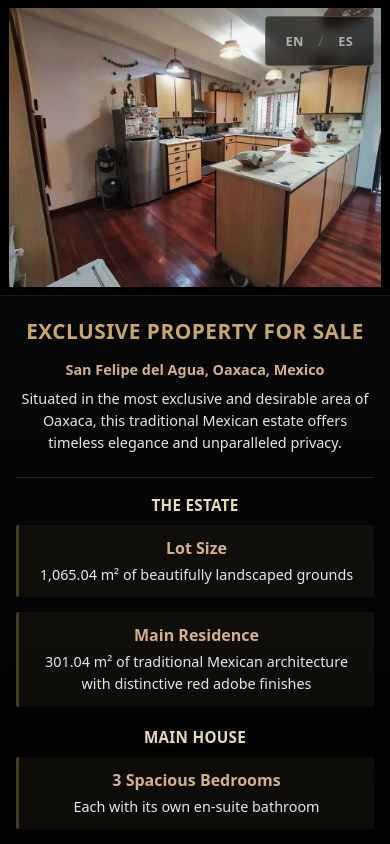
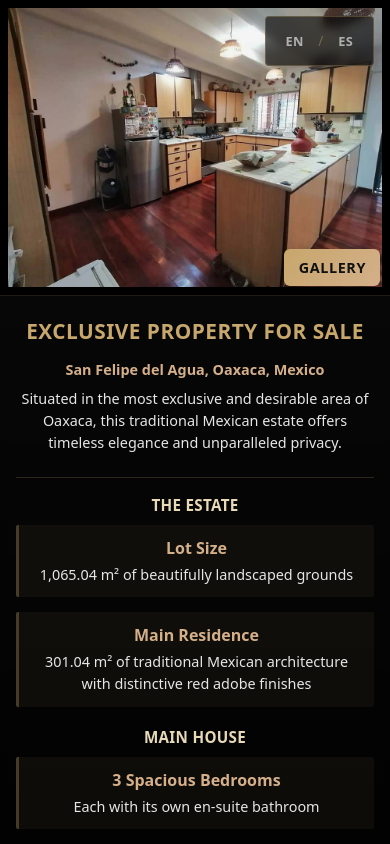
Before and after one commit to Insomnium-Eye/oaxacahouse, a React (Vite) app: page / in a window 390 px wide. Built offline with nearby package versions, Linux system fonts and the light colour scheme.

Commit message:
UI: gallery cover + overlay view button

```diff
--- a/src/App.css
+++ b/src/App.css
@@ -88,6 +88,7 @@ header, .header, nav, footer, .footer, .site-header, .site-footer {
   overflow: hidden;
   background: #000; /* fallback black */
   opacity: 1;
+  position: relative; /* allow overlay button positioning */
 }
 
 .slideshow {
@@ -104,6 +105,48 @@ header, .header, nav, footer, .footer, .site-header, .site-footer {
   display: block;
   user-select: none;
   -webkit-user-drag: none;
+}
+
+/* Overlay button that sits bottom-right of the home gallery */
+.gallery-overlay-button {
+  position: absolute;
+  right: 1.25rem;
+  bottom: 1.25rem;
+  z-index: 1002;
+  padding: 0.75rem 1.25rem;
+  background: linear-gradient(135deg, #c8a76c, #d4af8a);
+  color: #111;
+  border: none;
+  border-radius: 6px;
+  font-weight: 700;
+  text-transform: uppercase;
+  letter-spacing: 0.6px;
+  cursor: pointer;
+  box-shadow: 0 8px 18px rgba(0,0,0,0.45);
+  transition: transform 160ms ease, box-shadow 160ms ease;
+}
+
+.gallery-overlay-button:hover {
+  transform: translateY(-3px);
+  box-shadow: 0 12px 26px rgba(0,0,0,0.5);
+}
+
+@media (max-width: 900px) {
+  .gallery-overlay-button {
+    right: 0.9rem;
+    bottom: 0.9rem;
+    padding: 0.6rem 1rem;
+    font-size: 0.95rem;
+  }
+}
+
+@media (max-width: 480px) {
+  .gallery-overlay-button {
+    right: 0.6rem;
+    bottom: 0.6rem;
+    padding: 0.55rem 0.9rem;
+    font-size: 0.9rem;
+  }
 }
 
 /* simple fade-in on each image change */
--- a/src/App.jsx
+++ b/src/App.jsx
@@ -61,7 +61,7 @@ export default function App() {
             </Helmet>
 
             <main id="main-root" style={{ height: '100%' }}>
-                <Gallery images={images} galleryLabel={t('site.gallery')} />
+                <Gallery images={images} galleryLabel={t('site.gallery')} onViewGallery={() => setIsModalOpen(true)} />
 
                 {/* Home / Close button (top-left) - only show when modal is open */}
                 {isModalOpen && (
@@ -176,13 +176,6 @@ export default function App() {
 
                                 <div className="note">
                                     <p><em>{t('property.note')}</em></p>
-                                    <button
-                                        className="gallery-modal-button"
-                                        onClick={() => setIsModalOpen(true)}
-                                        aria-label="View full gallery"
-                                    >
-                                        {t('property.view_gallery')}
-                                    </button>
                                 </div>
                             </div>
                         </div>
--- a/src/Gallery.jsx
+++ b/src/Gallery.jsx
@@ -1,6 +1,6 @@
 import React, { useEffect, useRef, useState } from 'react'
 
-export default function Gallery({ images = [], galleryLabel = 'Gallery' }) {
+export default function Gallery({ images = [], galleryLabel = 'Gallery', onViewGallery }) {
   const [index, setIndex] = useState(0)
   const intervalRef = useRef(null)
 
@@ -42,10 +42,20 @@ export default function Gallery({ images = [], galleryLabel = 'Gallery' }) {
           src={current.src}
           alt={current.name || galleryLabel}
           loading="eager"
-          style={{ width: '100%', height: '100%', objectFit: 'contain', objectPosition: 'center', display: 'block', background: '#000' }}
+          style={{ width: '100%', height: '100%', objectFit: 'cover', objectPosition: 'center', display: 'block', background: '#000' }}
         />
         <figcaption className="visually-hidden">{current.name}</figcaption>
       </figure>
+
+      {/* Overlay View Gallery button (bottom-right) */}
+      <button
+        className="gallery-overlay-button"
+        onClick={() => onViewGallery && onViewGallery()}
+        aria-label={`View full ${galleryLabel}`}
+        title={galleryLabel}
+      >
+        {galleryLabel}
+      </button>
     </div>
   )
 }
```
